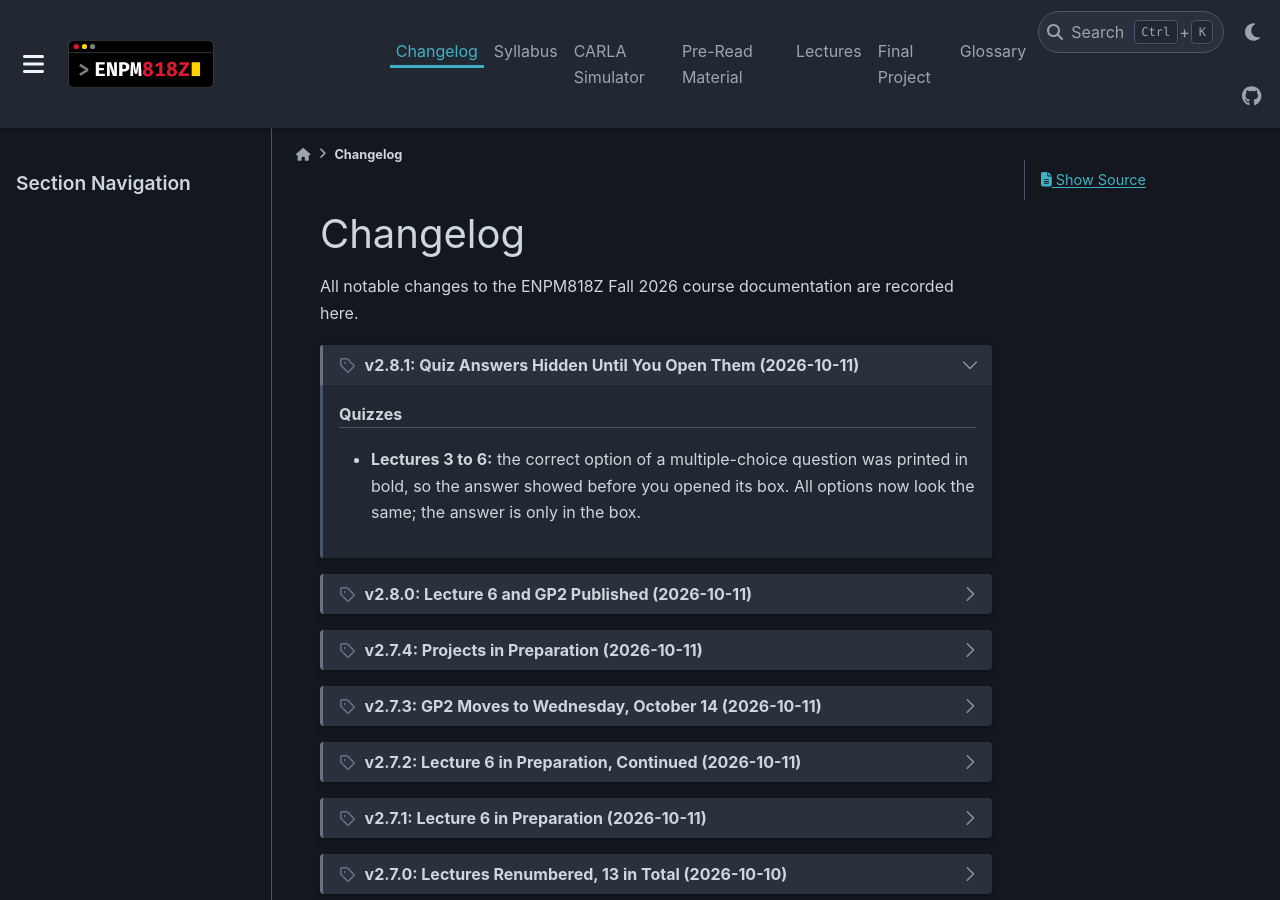
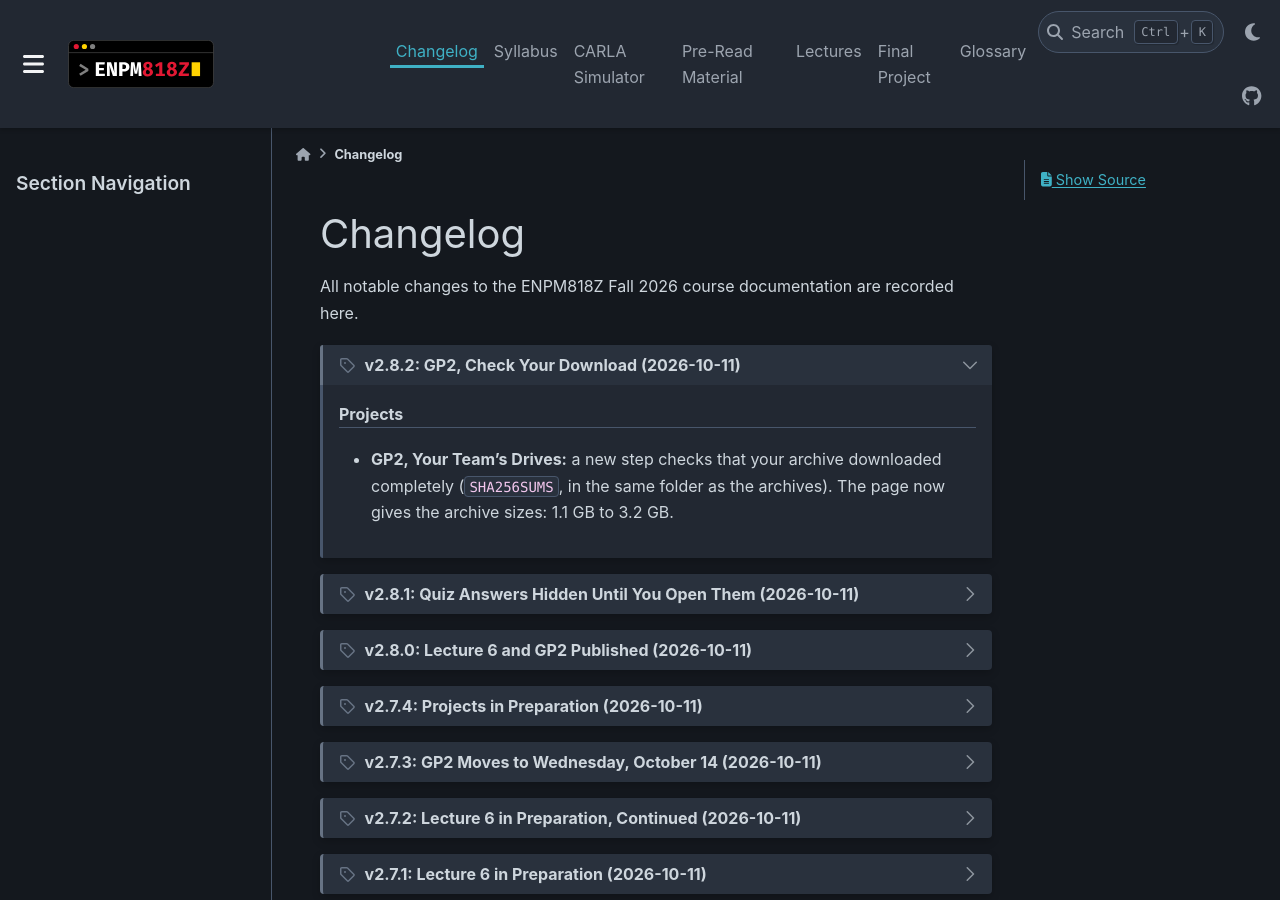
Before and after one commit to zeidk/enpm818z-fall-2026-docs, a Sphinx documentation site: the page built from docs/source/changelog/changelog.rst, in a window 1280 px wide and 900 px high. Built offline with Sphinx 7.4.7 and the PyData theme 0.15.4, drawn with Linux system fonts in a browser that asks for light colours; pages that are not in the unit, such as notebooks, are missing from menus.

Commit message:
GP2: check the drive archive with SHA256SUMS; archive sizes
v2.8.2 changelog.

```diff
--- a/docs/source/changelog/changelog.rst
+++ b/docs/source/changelog/changelog.rst
@@ -5,10 +5,20 @@ Changelog
 All notable changes to the ENPM818Z Fall 2026 course documentation are recorded here.
 
 
+.. dropdown:: v2.8.2: GP2, Check Your Download (2026-10-11)
+   :icon: tag
+   :class-container: sd-border-success
+   :open:
+
+   .. rubric:: Projects
+
+   - **GP2, Your Team's Drives:** a new step checks that your archive
+     downloaded completely (``SHA256SUMS``, in the same folder as the
+     archives). The page now gives the archive sizes: 1.1 GB to 3.2 GB.
+
 .. dropdown:: v2.8.1: Quiz Answers Hidden Until You Open Them (2026-10-11)
    :icon: tag
    :class-container: sd-border-success
-   :open:
 
    .. rubric:: Quizzes
 
```
Also changed, not shown: docs/source/assignments/gp2.rst (+13 -4 lines).
